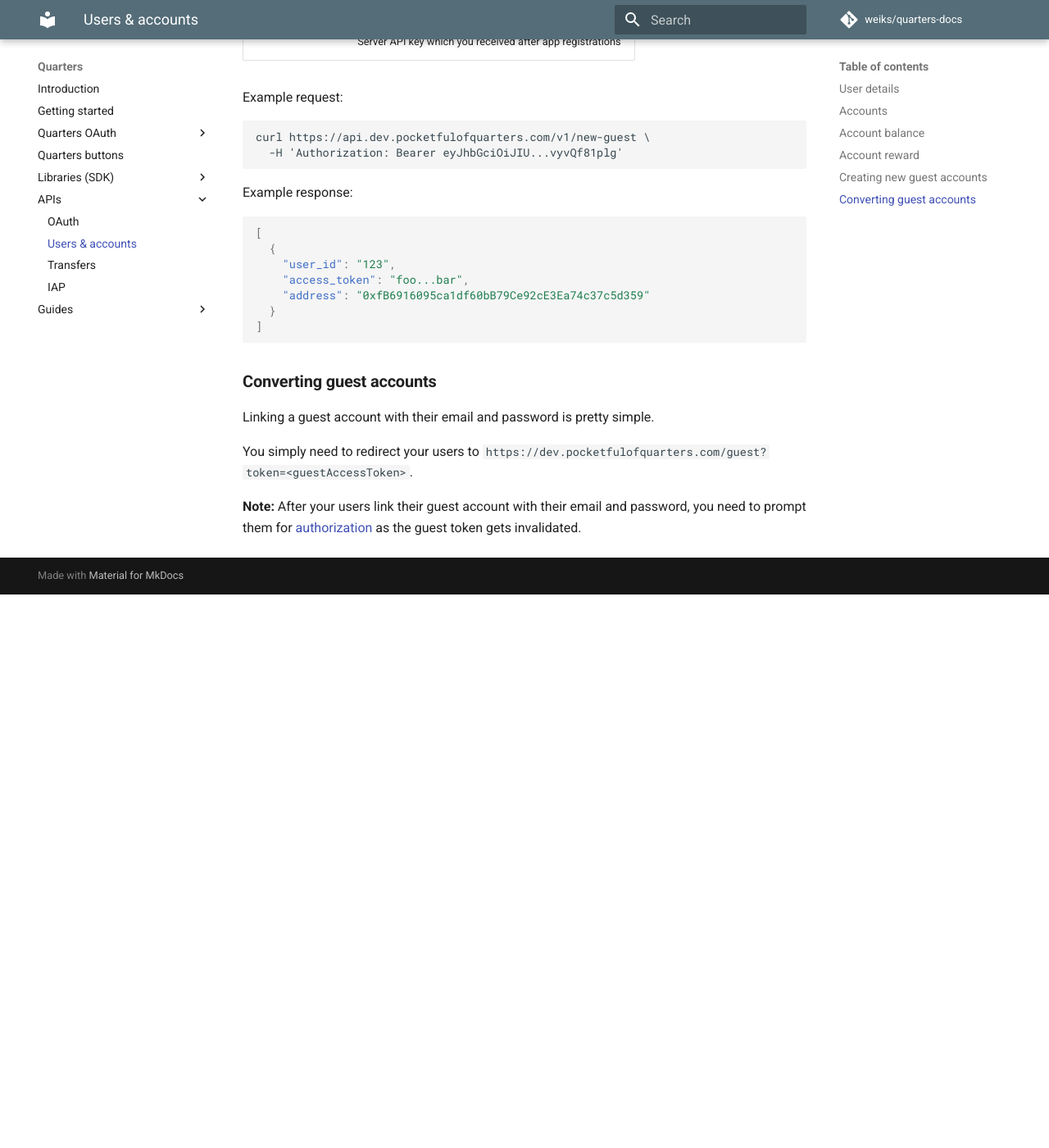
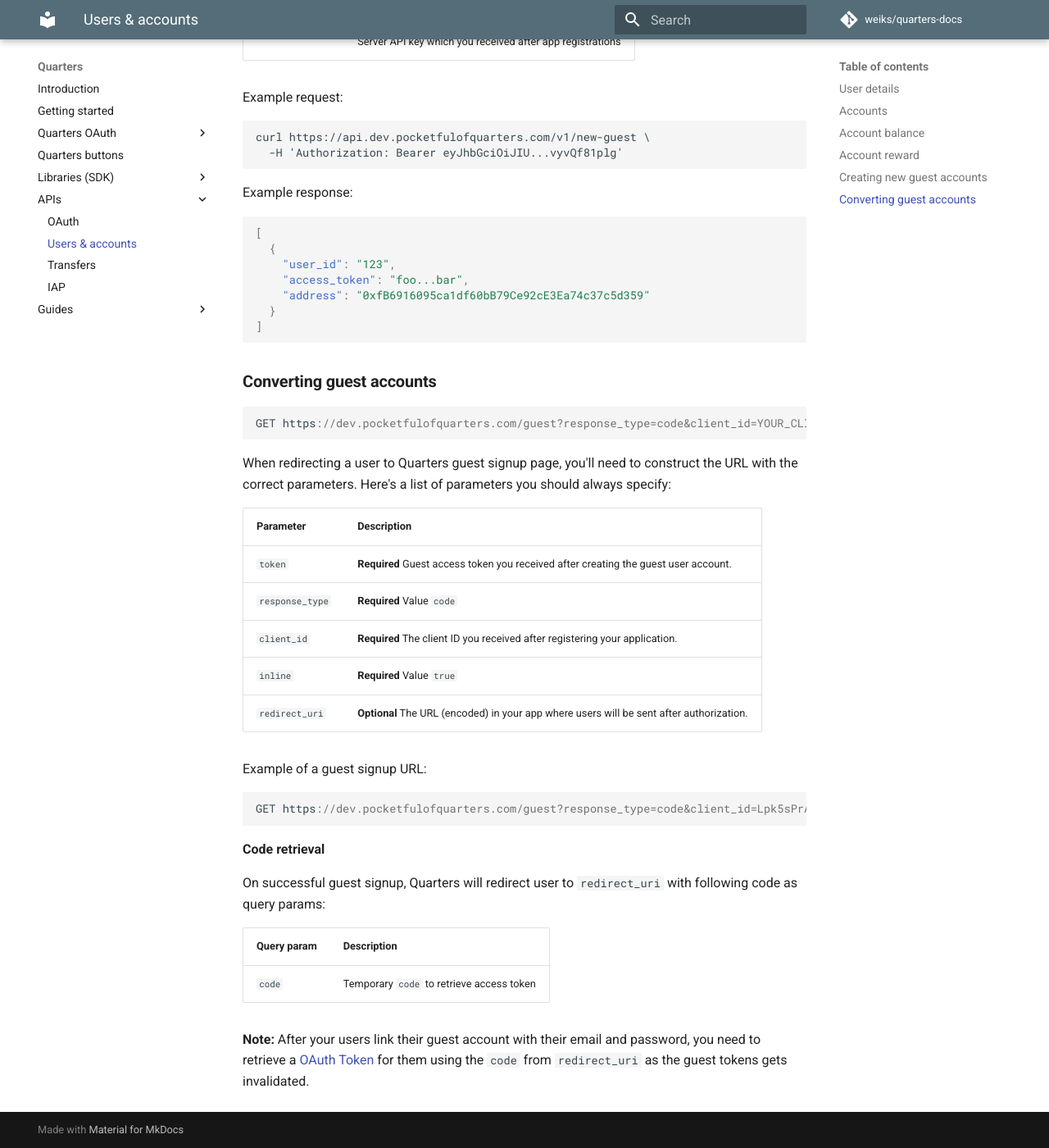
Before and after one commit to weiks/quarters-docs, an MkDocs documentation site: the page built from docs/apis/user.md, in a window 1280 px wide and 1400 px high, scrolled down 3266 px. Shown: the whole window at 82% size. Built offline with MkDocs 1.6.1 and Material for MkDocs 9.7.7, drawn with Linux system fonts in a browser that asks for light colours; comment, search, counter and statistics services are not loaded; old or Windows-style settings are respelled for this version of MkDocs; before the commit the page ends 3991 px from its top, so only the background shows below that.

Commit message:
update guest accounts docs

````diff
--- a/docs/apis/user.md
+++ b/docs/apis/user.md
@@ -175,8 +175,32 @@
 
 ### Converting guest accounts
 
-Linking a guest account with their email and password is pretty simple.
+```CURL
+GET https://dev.pocketfulofquarters.com/guest?response_type=code&client_id=YOUR_CLIENT_ID&token=GUEST_ACCESS_TOKEN&redirect_uri=YOUR_REDIRECT_URL&inline=true
+```
 
-You simply need to redirect your users to `https://dev.pocketfulofquarters.com/guest?token=<guestAccessToken>`.
+When redirecting a user to Quarters guest signup page, you'll need to construct the URL with the correct parameters. Here's a list of parameters you should always specify:
 
-**Note:** After your users link their guest account with their email and password, you need to prompt them for [authorization](./oauth.md) as the guest token gets invalidated.
+| Parameter       | Description                                                                              |
+| --------------- | ---------------------------------------------------------------------------------------- |
+| `token`         | **Required** Guest access token you received after creating the guest user account.      |
+| `response_type` | **Required** Value `code`                                                                |
+| `client_id`     | **Required** The client ID you received after registering your application.              |
+| `inline`        | **Required** Value `true`                                                                |
+| `redirect_uri`  | **Optional** The URL (encoded) in your app where users will be sent after authorization. |
+
+Example of a guest signup URL:
+
+```CURL
+GET https://dev.pocketfulofquarters.com/guest?response_type=code&client_id=Lpk5sPrA7P59HFlN7obS&token=foobar&inline=true&redirect_uri=https%3A%2F%2Fexample.com%2Foauth%2Fcallback
+```
+
+**Code retrieval**
+
+On successful guest signup, Quarters will redirect user to `redirect_uri` with following code as query params:
+
+| Query param | Description                               |
+| ----------- | ----------------------------------------- |
+| `code`      | Temporary `code` to retrieve access token |
+
+**Note:** After your users link their guest account with their email and password, you need to retrieve a [OAuth Token](./oauth.md) for them using the `code` from `redirect_uri` as the guest tokens gets invalidated.
````
